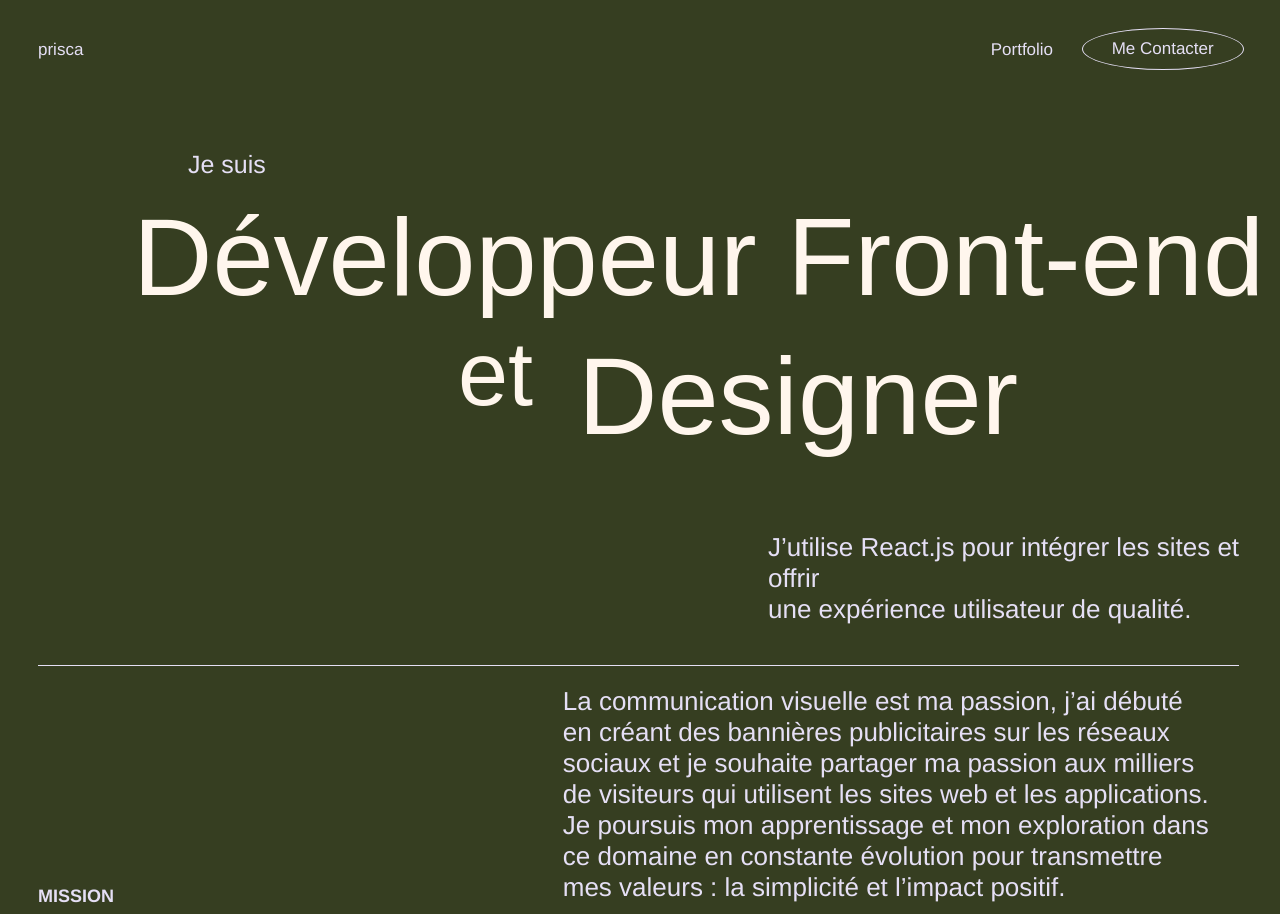
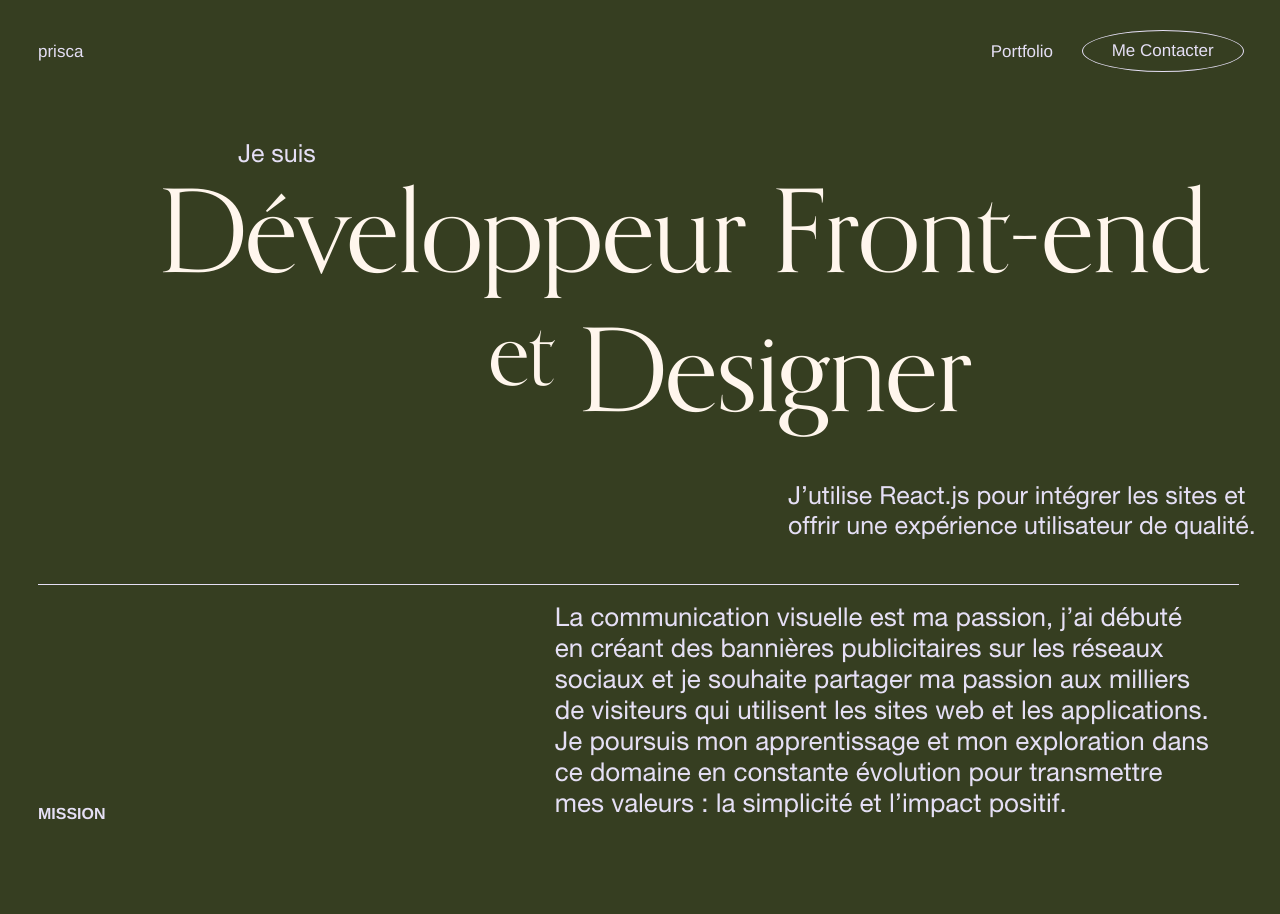
Before and after one commit to PriscaMG/portfolio, a plain HTML site: page index.html in a window 1280 px wide. Shown: the top 914 px of the page. Drawn offline with Linux system fonts and the light colour scheme; a web font is replaced by a local one.

Commit message:
modification portfolio

```diff
--- a/contact.css
+++ b/contact.css
@@ -1,7 +1,13 @@
 /* Style de texte */
-@import url(https://db.onlinewebfonts.com/c/2aea0ac500c896188f9ad191c231029c?family=Orpheus+Pro);
+@font-face {
+    font-family: "Orpheus Pro";
+    src: url(./font/Orpheus-W05-Regular.ttf);
+}
 
-@import url(https://db.onlinewebfonts.com/c/0d49fc455f4a8951a42daf952412a713?family=Helvetica+Neue+Regular);
+@font-face {
+    font-family: "Helvetica Neue";
+    src: url(./font/Helvetica-Neue-LT-Pro-55-Roman.ttf);
+  }
 
 html {
     position: relative;
--- a/index.css
+++ b/index.css
@@ -1,7 +1,13 @@
 /* Style de texte */
-@import url(https://db.onlinewebfonts.com/c/2aea0ac500c896188f9ad191c231029c?family=Orpheus+Pro);
+@font-face {
+    font-family: "Orpheus Pro";
+    src: url(./font/Orpheus-W05-Regular.ttf);
+}
 
-@import url(https://db.onlinewebfonts.com/c/0d49fc455f4a8951a42daf952412a713?family=Helvetica+Neue+Regular);
+@font-face {
+    font-family: "Helvetica Neue";
+    src: url(./font/Helvetica-Neue-LT-Pro-55-Roman.ttf);
+  }
 
 html {
     position: relative;
@@ -21,7 +27,7 @@ body {
     position: fixed;
     background-color: #363E21;
     height: 100px;
-    margin-top: -160px;
+    margin-top: -150px;
 }
 
 .Header-menu{
@@ -135,42 +141,43 @@ body {
 /* Première section */
 .section1 .section1-text h1{
     font-family: 'Orpheus Pro', sans-serif;
-    font-size: 110px;
+    font-size: 115px;
     font-weight: 400;
     color: #FFF6ED;
+    letter-spacing: -2px;
 }
 
 .section1 .section1-text {
-    margin-top: 150px;
+    margin-top: 142px;
 }
 
 .section1 .section1-text .titre0{
-    margin-left: 180px;
+    margin-left: 230px;
     font-size: 25px;
-    margin-bottom: -60px;
-    margin-top: 70px;
     color: #E5DFF5;
 }
 
 .section1 .section1-text .titre1{
-    margin-left: 125px;
+    margin-left: 150px;
+    margin-top: -40px;
 }
 
 .section1 .section1-text .titre2{
-    margin-left: 450px;
-    margin-top: -70px;
+    margin-left: 480px;
+    margin-top: -80px;
     font-size: 90px;
 }
 
 .section1 .section1-text .titre3{
     margin-left: 570px;
-    margin-top: -155px;
+    margin-top: -170px;
 }
 
 .section1 .section1-text .titre4{
-    margin-left: 760px;
-    font-size: 26px;
+    margin-left: 780px;
+    font-size: 25px;
     color: #E5DFF5;
+    margin-top: -30px;
 }
 
 .section1 .border1 {
@@ -191,7 +198,7 @@ body {
 .section2 .section2-text .titre5{
     margin-left: 30px;
     margin-top: 220px;
-    font-size: 18px;
+    font-size: 16px;
     font-weight: bold;
     text-transform: uppercase;
     color: #E5DFF5;
@@ -215,7 +222,7 @@ body {
 .section3 .section3-text .titre7{
     margin-left: 30px;
     margin-top: 180px;
-    font-size: 18px;
+    font-size: 16px;
     font-weight: bold;
     text-transform: uppercase;
     color: #E5DFF5;
@@ -247,7 +254,7 @@ body {
 .section4 .section4-text .titre9{
     margin-left: 30px;
     margin-top: 30px;
-    font-size: 18px;
+    font-size: 16px;
     font-weight: bold;
     text-transform: uppercase;
     color: #E5DFF5;
@@ -257,7 +264,7 @@ body {
     list-style-type: none;
     font-size: 26px;
     color: #E5DFF5;
-    margin-left: 750px;
+    margin-left: 650px;
     margin-top: -15px;
 }
 
@@ -274,7 +281,7 @@ body {
 }
 
 .categories .toggle-category {
-    margin-left: 450px;
+    margin-left: 550px;
     display: inline-block;
     margin-top: -70px;
     vertical-align: middle;
@@ -292,7 +299,7 @@ body {
 .section4 .section4-text .ligne1 {
     border-top: #E5DFF5 1px solid;
     justify-content: center;
-    width: 92.5%;
+    width: 94%;
     margin-top: -40px;
     padding-top: 10px;
 }
@@ -300,7 +307,7 @@ body {
 .section4 .section4-text .ligne2, .ligne3, .ligne4, .ligne5 {
     border-top: #E5DFF5 1px solid;
     justify-content: center;
-    width: 92.5%;
+    width: 94%;
     padding-top: 10px;
 }
 
@@ -308,7 +315,7 @@ body {
 .section5 .titre10 {
     margin-left: 30px;
     margin-top: 20px;
-    font-size: 18px;
+    font-size: 16px;
     font-weight: bold;
     text-transform: uppercase;
     color: #E5DFF5;
--- a/index.html
+++ b/index.html
@@ -25,7 +25,7 @@
            <h1 class="titre1">Développeur Front-end</h1>
            <h1 class="titre2">et</h1>
            <h1 class="titre3">Designer</h1>
-           <p class="titre4">J’utilise React.js pour intégrer les sites et offrir <br> une expérience utilisateur de qualité.</p>
+           <p class="titre4">J’utilise React.js pour intégrer les sites et <br> offrir une expérience utilisateur de qualité.</p>
         </div>
         <div class="border1"></div>
      </div>
--- a/portfolio.css
+++ b/portfolio.css
@@ -1,7 +1,13 @@
 /* Style de texte */
-@import url(https://db.onlinewebfonts.com/c/2aea0ac500c896188f9ad191c231029c?family=Orpheus+Pro);
+@font-face {
+    font-family: "Orpheus Pro";
+    src: url(./font/Orpheus-W05-Regular.ttf);
+}
 
-@import url(https://db.onlinewebfonts.com/c/0d49fc455f4a8951a42daf952412a713?family=Helvetica+Neue+Regular);
+@font-face {
+    font-family: "Helvetica Neue";
+    src: url(./font/Helvetica-Neue-LT-Pro-55-Roman.ttf);
+  }
 
 html {
     position: relative;
```
Also changed, not shown: portfolio.html (+5 -5 lines), font/Helvetica Neue Regular/Helvetica Neue Regular.ttf (deleted), font/Helvetica-Neue-LT-Pro-55-Roman.ttf (added), font/Orpheus Pro/Orpheus Pro.ttf (deleted), font/Orpheus-W05-Regular.ttf (added).
